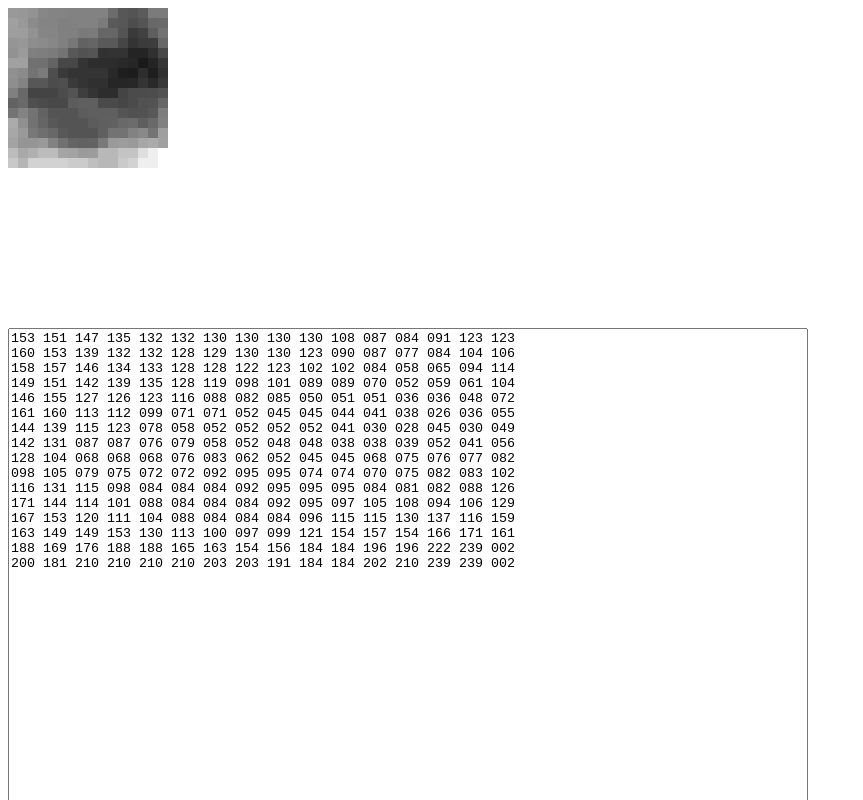
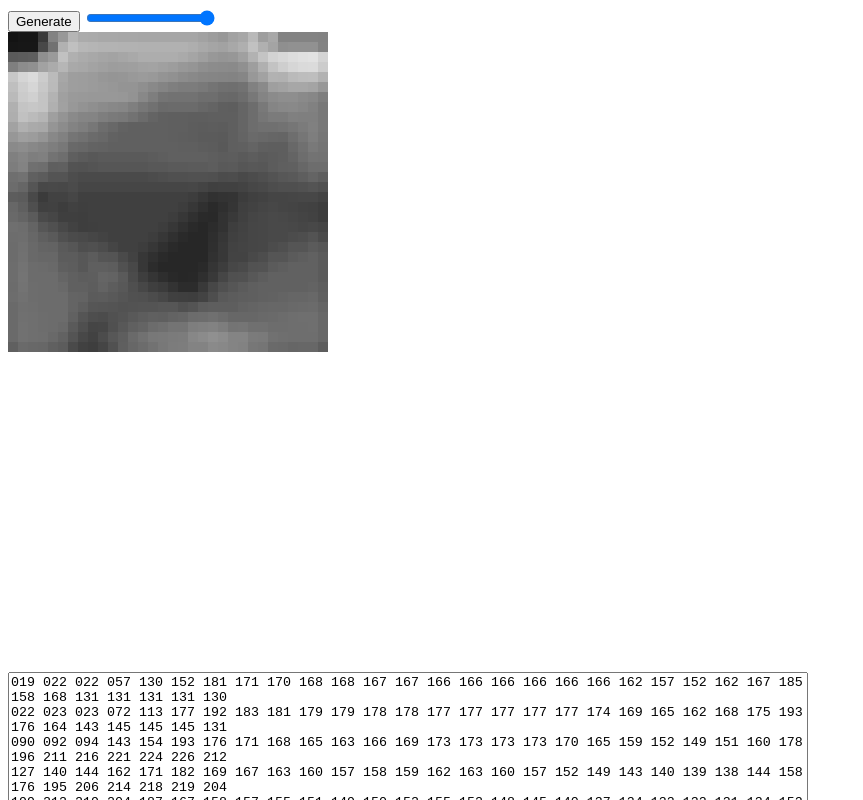
Before and after one commit to mikaelgramont/terraingen, a plain HTML site: page terrain/index.html in a window 1280 px wide. Shown: the top 800 px of the page, without its empty margins (0-863 px from the left). Drawn offline with Linux system fonts and the light colour scheme.

Commit message:
Got a simple fault line generator going with canvas rendering

```diff
--- a/terrain/heightmap.js
+++ b/terrain/heightmap.js
@@ -1,16 +1,23 @@
 // (function() {
-	const SIZE = 16;
-	var map = new Uint8Array(SIZE * SIZE, 128);
+	const SIZE = 32;
+	var map = new Uint8Array(SIZE * SIZE);
 	initMap();
 	generateMap(map);
+	map = blurMap(map, parseFloat(document.getElementById('filter').value));
 	dumpMap(map);
 	dumpHtmlMap(map);
 
-	setTimeout(function() {
-		blurMap(map);
+	document.getElementById('generate').addEventListener('click', function(e) {
+		initMap();
+		generateMap(map);
 		dumpMap(map);
 		dumpHtmlMap(map);
-	}, 2000);
+	});
+	document.getElementById('filter').addEventListener('change', function(e) {
+		var blurredMap = blurMap(map, parseFloat(e.target.value));
+		dumpMap(blurredMap);
+		dumpHtmlMap(blurredMap);
+	});
 
 	function generateMap(map) {
 		for (var i = 0; i < 32; i++) {
@@ -41,29 +48,73 @@
 		}
 	}
 
-	function blurMap(map) {
-		filter = .25;
-		// for (var i = 0; i < SIZE; i++)
-		// 	blurDirection(map, i * SIZE, 1, SIZE, filter);
+	function blurMap(map, filter) {
+		var map2 = new Uint8Array(map.length);
 
-		// for (var i = 0; i < SIZE; i++)
-		// 	blurDirection(map, i * SIZE + SIZE - 1, -1, SIZE, filter);
-
-		for (var i = 0; i < SIZE; i++)
-			blurDirection(map, i, SIZE, SIZE, filter);
-
-		// for (var i = 0; i < SIZE; i++)
-			// blurDirection(map, SIZE * SIZE - (SIZE - i), -SIZE, SIZE * i, filter);
+		for (var x = 0; x < SIZE; x++) {
+			for (var z = 0; z < SIZE; z++) {
+				var dividor;
+				var sum;
+				if (z == 0) {
+					if (x == 0) {
+						sum =
+							map[      z * SIZE + x + 1] +
+							map[(z + 1) * SIZE + x] + map[(z + 1) * SIZE + x + 1];
+						dividor = 4;
+					} else if (x == SIZE - 1) {
+						sum =
+							map[      z * SIZE + x] +
+							map[(z + 1) * SIZE + x - 1] + map[(z + 1) * SIZE + x];
+						dividor = 4;
+					} else {
+						sum =
+							map[      z * SIZE + x - 1] + map[      z * SIZE + x + 1] +
+							map[(z + 1) * SIZE + x - 1] + map[(z + 1) * SIZE + x] + map[(z + 1) * SIZE + x + 1];
+						dividor = 6;
+					}
+				} else if (z == SIZE - 1) {
+					if (x == 0) {
+						sum =
+							map[(z - 1) * SIZE + x] + map[(z - 1) * SIZE + x + 1] +
+							map[      z * SIZE + x + 1];
+						dividor = 4;
+					} else if (x == SIZE - 1) {
+						sum =
+							map[(z - 1) * SIZE + x - 1] + map[(z - 1) * SIZE + x] +
+							map[      z * SIZE + x - 1];
+						dividor = 4;
+					} else {
+						sum =
+							map[(z - 1) * SIZE + x - 1] + map[(z - 1) * SIZE + x] + map[(z - 1) * SIZE + x + 1] +
+							map[      z * SIZE + x - 1]   + map[      z * SIZE + x + 1];
+						dividor = 6;
+					}
+				} else {
+					if (x == 0) {
+						sum =
+							map[(z - 1) * SIZE + x] + map[(z - 1) * SIZE + x + 1] +
+							map[      z * SIZE + x + 1] +
+							map[(z + 1) * SIZE + x] + map[(z + 1) * SIZE + x + 1];
+						dividor = 6;
+					} else if (x == SIZE - 1) {
+						sum =
+							map[(z - 1) * SIZE + x - 1] + map[(z - 1) * SIZE + x] +
+							map[      z * SIZE + x - 1] +
+							map[(z + 1) * SIZE + x - 1] + map[(z + 1) * SIZE + x];
+						dividor = 6;
+					} else {
+						sum =
+							map[(z - 1) * SIZE + x - 1] + map[(z - 1) * SIZE + x] + map[(z - 1) * SIZE + x + 1] +
+							map[      z * SIZE + x - 1] + map[      z * SIZE + x + 1] +
+							map[(z + 1) * SIZE + x - 1] + map[(z + 1) * SIZE + x] + map[(z + 1) * SIZE + x + 1];
+						dividor = 9;
+					}
+				}
+				map2[z * SIZE + x] = ((1 - filter) * map[z * SIZE + x] * dividor + filter * sum) / dividor;
+			}
+		}
+		return map2;
 	}
-
-	function blurDirection(map, start, step, count, filter) {
-		for (var i = 0; i < count - 1; i++) {
-			var current = start + step * i;
-			var next = current + step;
-			map[current] = (1 - filter) * map[current] + map[next] * filter;
-		}
-	}
-
 
 	// Returns a random vertex in the grid
 	function pickRandomPoint() {
@@ -99,15 +150,22 @@
 	}
 
 	function dumpHtmlMap(map) {
-		var out = [];
+		var canvas = document.getElementById('heightMap');
+		var c = canvas.getContext('2d');
+		var blockSize = 10;
 		for (var x = 0; x < SIZE; x++) {
-			out.push('<ul class="row">')
 			for (var z = 0; z < SIZE; z++) {
-				var color = map[z + x * SIZE] + 256 * map[z + x * SIZE] + 256 * 256 * map[z + x * SIZE];
-				out.push('<li class="cell" style="background-color:#' + color.toString(16) + ';"></li>')
+				var color = map[z + x * SIZE];
+				var imageData = c.createImageData(SIZE * blockSize, SIZE * blockSize);
+				var data = imageData.data;
+				for (var i = 0; i < 4 * SIZE * blockSize * SIZE * blockSize; i+=4) {
+					data[i] = color;
+					data[i + 1] = color;
+					data[i + 2] = color;
+					data[i + 3] = 255;
+				}
+				c.putImageData(imageData, z * blockSize, x * blockSize);
 			}
-			out.push('</ul>')
 		}
-		document.getElementById('dumpHtml').innerHTML = out.join('');
 	}
 // })();
--- a/terrain/index.html
+++ b/terrain/index.html
@@ -2,20 +2,14 @@
 	<head>
 		<title>Simple terrain generation</title>
 		<style>
-			.cell {
-				display:inline-block;
-				width: 10px;
-				height: 10px;
-			}
-			.row {
-				width: 320px;
-				height: 10px;
-				margin:0;
-				padding:0;
-			}
 		</style>
 	</head>
 	<body>
+		<div>
+			<input type="button" value="Generate" id="generate">
+			<input id="filter" class="" type="range" min="0" max="1" step="0.05" value="1">
+		</div>
+		<canvas id="heightMap" width="320" height="320"></canvas>
 		<div id="dumpHtml" style="width: 320px; height: 320px"></div>
 		<textarea id="dump" style="width: 800px; height: 600px"></textarea>
 		<script src="../three.js"></script>
```
